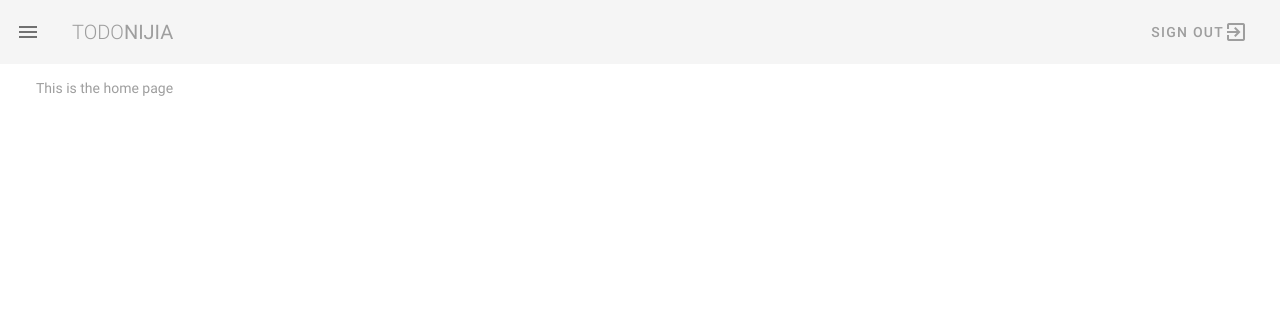
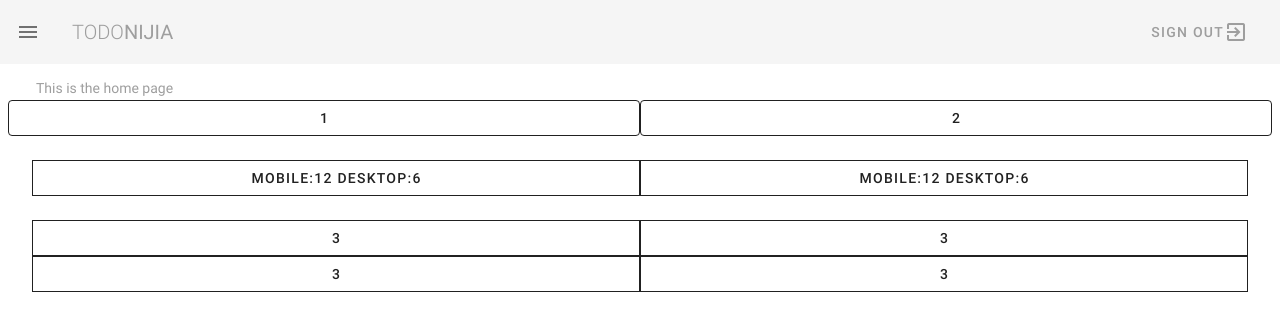
Before and after one commit to aworker/vuetify-demo, a Vue app: page / in a window 1280 px wide. Shown: the top 330 px of the page. Built offline with nearby package versions, Linux system fonts and the light colour scheme.

Commit message:
course13 grid system学习

```diff
--- a/src/views/Dashboard.vue
+++ b/src/views/Dashboard.vue
@@ -1,6 +1,39 @@
 <template>
     <div class="dashboard">
         <h1 class="v-subheader grey--text">This is the home page</h1>
+        <v-layout row wrap>
+            <v-flex xs12 md6>
+                <v-btn outlined block class="">1</v-btn>
+            </v-flex>
+            <v-flex xs12 md6>
+                <v-btn outlined block class="">2</v-btn>
+            </v-flex>
+        </v-layout>
+        <v-container fluid>
+            <v-row no-gutters class="my-6">
+                <v-col cols="12" md="6">
+                    <v-btn outlined  block tile >mobile:12  desktop:6</v-btn>
+                </v-col>
+                <v-col cols="12" md="6">
+                    <v-btn outlined  block tile >mobile:12 desktop:6</v-btn>
+                </v-col>
+            </v-row>
+            <v-row no-gutters class="my-6 dark">
+                <v-col cols="4" md="6">
+                    <v-btn outlined  block tile >3</v-btn>
+                </v-col>
+                <v-col cols="4" md="6">
+                    <v-btn outlined  block tile >3</v-btn>
+                </v-col>
+                <v-col cols="4" md="6">
+                    <v-btn outlined  block tile >3</v-btn>
+                </v-col>
+                <v-col cols="4" md="6">
+                    <v-btn outlined  block tile >3</v-btn>
+                </v-col>
+            </v-row>
+        </v-container>
+
     </div>
 </template>
 
```
Also changed, not shown: src/readme/step13.txt (added).
